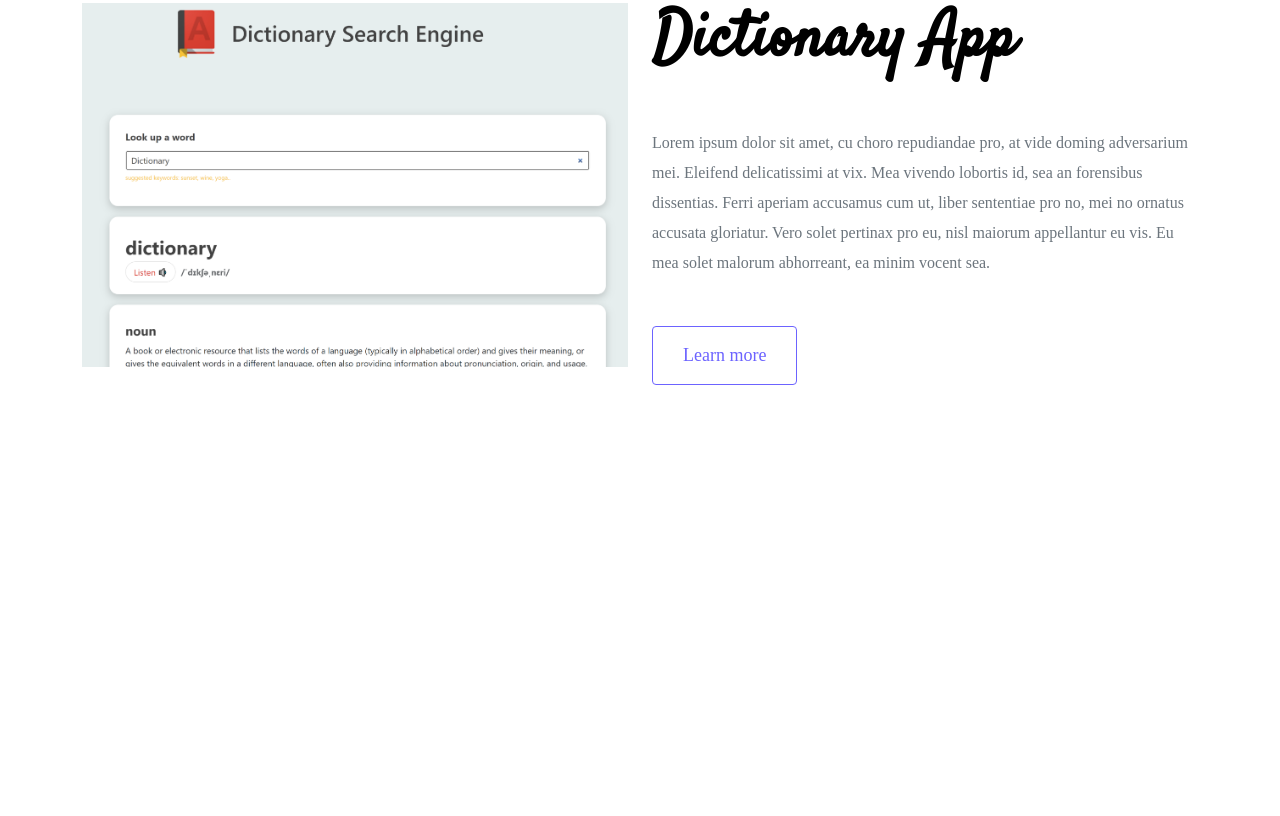
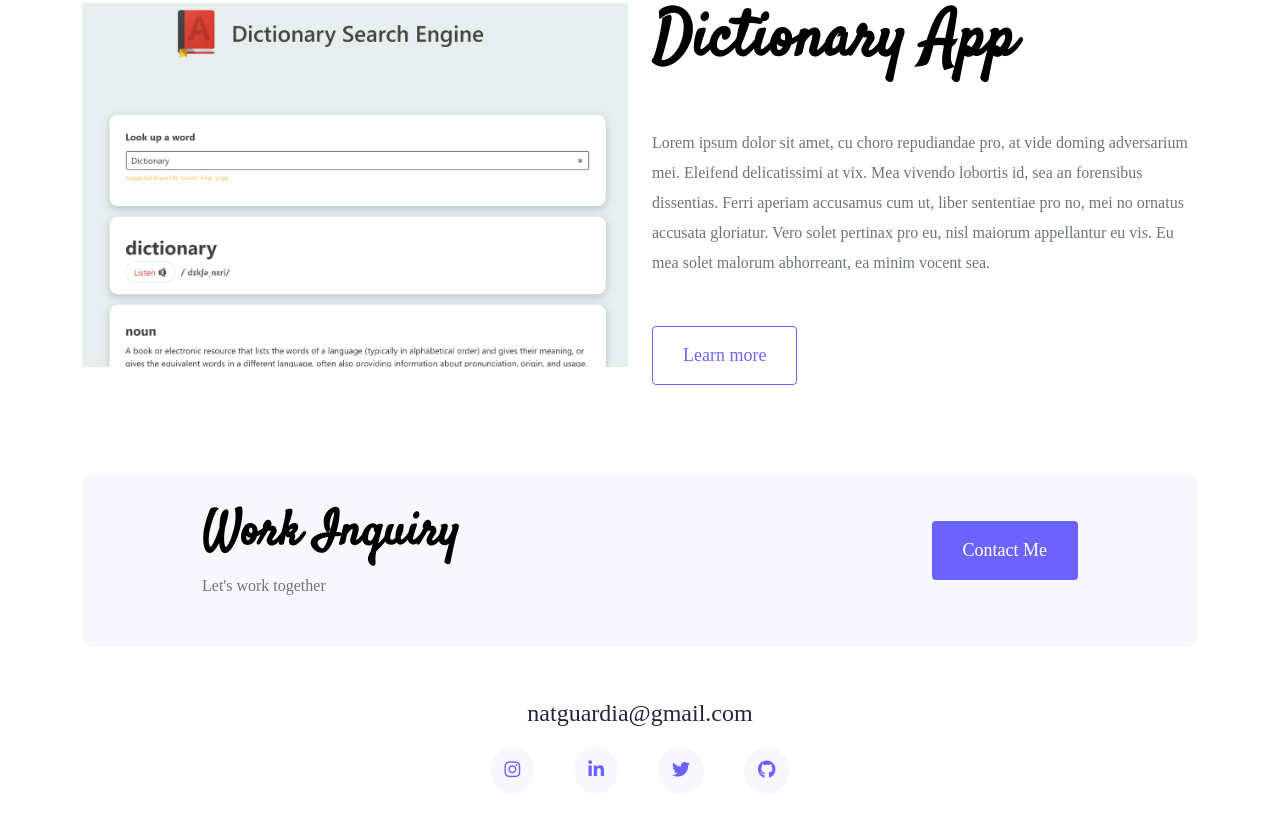
Before and after one commit to natelba/portfolio-project, a plain HTML site: page index.html in a window 1280 px wide. Shown: the part 1844-2660 px from the top of the page. Before the commit the page ends 2307 px from the top, so only its background shows below. Drawn offline with nearby package versions, Linux system fonts and the light colour scheme; a web font is replaced by a local one.

Commit message:
adding footer

```diff
--- a/index.html
+++ b/index.html
@@ -107,7 +107,39 @@
                 </div>
             </div>
         </div>
+        <footer>
+            <div class="contact-box justify-content-between mb-5 d-none d-md-flex">
+                <div>
+                   <h4>Work Inquiry</h4>
+                    <p class="text-muted">
+                        Let's work together
+                    </p>
+                </div>
+                <div>
+                    <a href="" class="btn btn-branding mt-3">
+                        Contact Me
+                    </a>
+                </div>
+            </div>
+            <div class="d-flex justify-content-center mb-3">
+                <a href="mailto:natguardia@gmail.com" class="email-link">natguardia@gmail.com</a>
+            </div>
 
+            <div class="social-links d-flex justify-content-center mb-5">
+                <a href="https://instagram.com/nataliaelba/" target="_blank">
+                    <i class="fab fa-instagram"></i>
+                </a>
+                <a href="https://www.linkedin.com/in/natalia-guardia/" target="_blank">
+                   <i class="fab fa-linkedin-in"></i>
+                </a>
+                <a href="https://twitter.com/nati3g" target="_blank">
+                   <i class="fab fa-twitter"></i>
+                </a>
+                <a href="https://github.com/natelba" target="_blank">
+                    <i class="fab fa-github"></i>
+                </a>
+            </div>
+        </footer>
     </div>
 </body>
 </html>
--- a/styles/portfolio.css
+++ b/styles/portfolio.css
@@ -158,4 +158,48 @@ nav a :hover, nav li.active a{
     nav a {
         font-size: 14px;
     }
+    h4 {
+        font-size: 18px;
+    }
+
 }
+
+footer {
+    margin: 60px 0;
+}
+
+footer .contact-box {
+    background-color: var(--secondary-color);
+    padding: 30px 120px;
+    border-radius: 10px;
+}
+
+footer h4 {
+    font-size: 48px;
+}
+
+footer .email-link {
+    text-decoration: none;
+    color: #272142;
+    transition: all 100ms ease-in-out;
+    font-size: 24px;
+}
+
+footer .email-link:hover{
+    color: var(--branding-color);
+}
+
+footer .social-links a{
+    margin: 0 20px;
+    color: var(--branding-color);
+    background-color: var(--secondary-color);
+    border-radius: 50%;
+    padding: 10px 14px;
+    font-size: 18px;
+    transition: all 100ms ease-in-out;
+}
+
+footer .social-links a:hover {
+    color: white;
+    background: var(--branding-color);
+}
```
